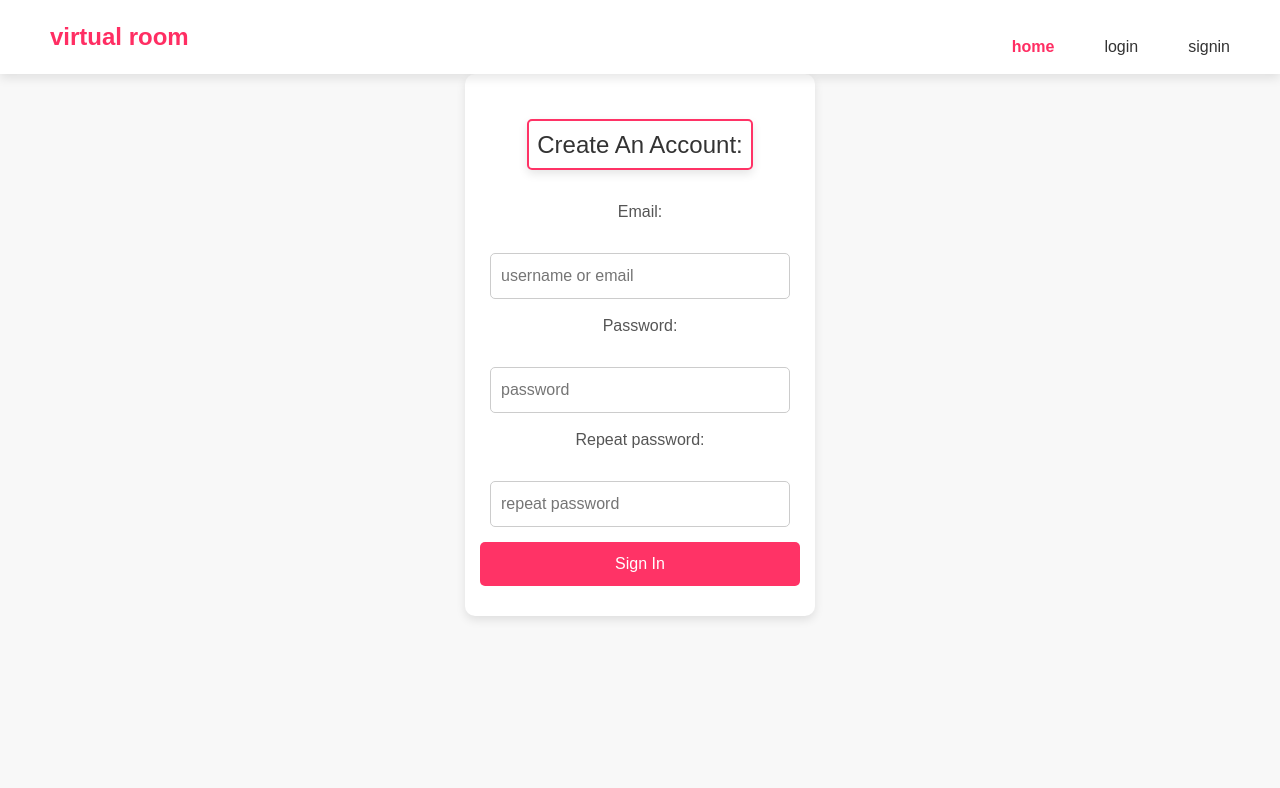
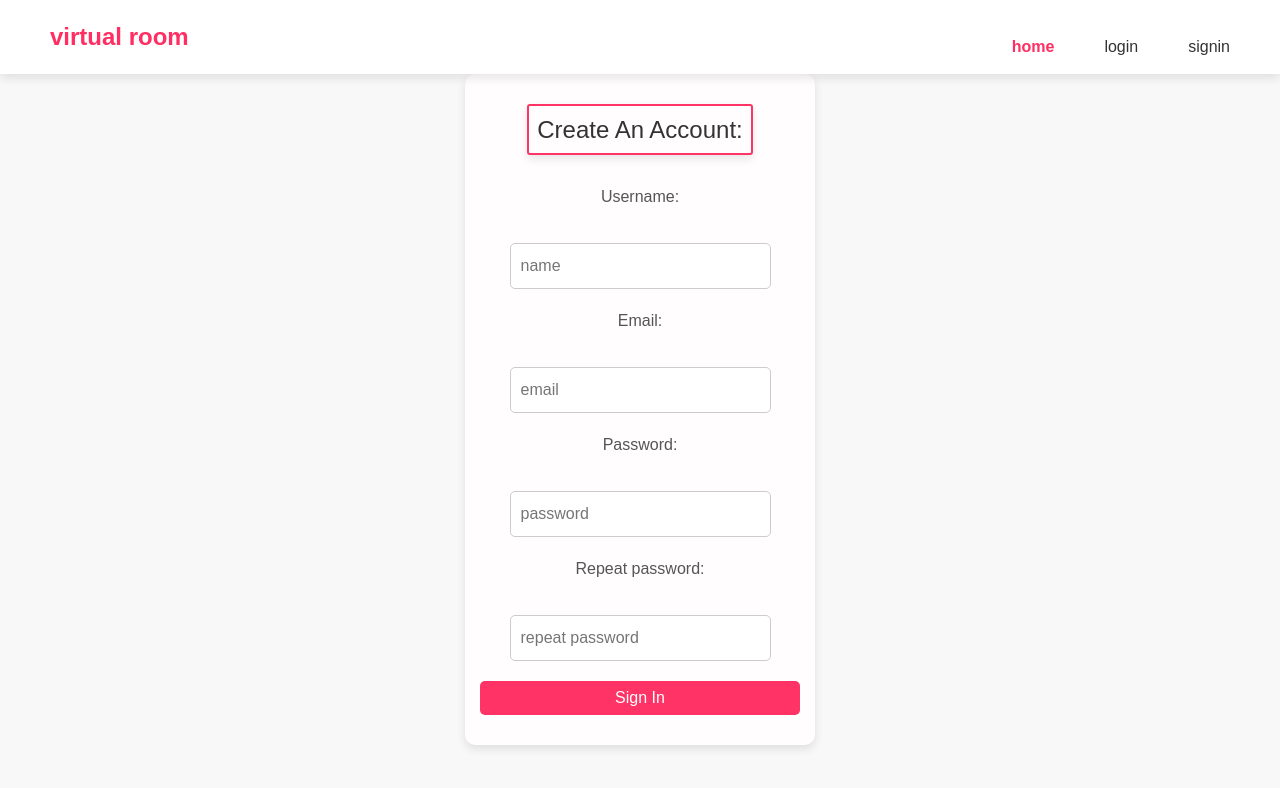
Before and after one commit to dhaneshvaibhav/hackera, a React (Vite) app in the folder hackera/: page /signin in a window 1280 px wide. Shown: the top 788 px of the page. Built offline with nearby package versions, Linux system fonts and the light colour scheme.

Commit message:
room created and pop-up login page edit

```diff
--- /dev/null
+++ b/hackera/src/component/createRoom.jsx
@@ -0,0 +1,52 @@
+import React, { useState } from 'react';
+import '../componentcss/CreateRoom.css'; // Import CSS
+
+const CreateRoom = ({ onClose }) => {
+    const [roomName, setRoomName] = useState('');
+    const [roomType, setRoomType] = useState('solo'); // Default selection: Solo
+
+    const handleCreateRoom = () => {
+        console.log("Room Created:", { roomName, roomType });
+        onClose(); // Close the popup after creating the room
+    };
+
+    return (
+        <div className="popup-overlay">
+            <div className="popup-box">
+                <h2>Create a Room</h2>
+
+                {/* Room Name Input */}
+                <input
+                    type="text"
+                    placeholder="Enter Room Name"
+                    value={roomName}
+                    onChange={(e) => setRoomName(e.target.value)}
+                />
+
+                {/* Room Type Selection */}
+                <div className="room-type-container">
+                    <label
+                        className={`room-option ${roomType === 'solo' ? 'selected' : ''}`}
+                        onClick={() => setRoomType('solo')}
+                    >
+                        Solo
+                    </label>
+                    <label
+                        className={`room-option ${roomType === 'group' ? 'selected' : ''}`}
+                        onClick={() => setRoomType('group')}
+                    >
+                        Group
+                    </label>
+                </div>
+
+                {/* Action Buttons */}
+                <div className="popup-buttons">
+                    <button className="create-btn" onClick={handleCreateRoom}>Create</button>
+                    <button className="close-btn" onClick={onClose}>Cancel</button>
+                </div>
+            </div>
+        </div>
+    );
+};
+
+export default CreateRoom;
--- a/hackera/src/component/home.jsx
+++ b/hackera/src/component/home.jsx
@@ -1,17 +1,14 @@
-
 import React, { useState } from 'react';
+import CreateRoom from "./createRoom"; // Import CreateRoom component
 import '../componentcss/home.css';
 
 const Home = () => {
     const [code, setCode] = useState('');
-
-    const handleCreate = () => {
-        console.log("Room created successfully");
-    }
+    const [showPopup, setShowPopup] = useState(false); // State to control popup visibility
 
     const handleJoin = () => {
         console.log("Room ID is", code);
-    }
+    };
 
     return (
         <div className="container">
@@ -19,7 +16,7 @@ const Home = () => {
                 <h1>Virtual Study Rooms</h1>
                 <p>Connect, collaborate, and learn together from anywhere with our virtual study rooms.</p>
                 <div className="button-container">
-                    <button className="new-meeting" onClick={handleCreate}>Create Room</button>
+                    <button className="new-meeting" onClick={() => setShowPopup(true)}>Create Room</button>
                     <div className="separator"></div>
                     <div className="join-room-container">
                         <input
@@ -32,6 +29,9 @@ const Home = () => {
                     </div>
                 </div>
             </div>
+
+            {/* Pop-up Component */}
+            {showPopup && <CreateRoom onClose={() => setShowPopup(false)} />}
         </div>
     );
 };
--- a/hackera/src/component/signin.jsx
+++ b/hackera/src/component/signin.jsx
@@ -1,17 +1,25 @@
 import React from "react"
 import { useState } from "react";
 function Signin() {
-    const [user ,setUser]=useState("")
-    const [rep ,setrep]=useState("")
-    const [password ,setPasswprd]=useState("")
-    return (  <div className="login-box">
+  const [name ,setName]=useState("")
+  const [email,setEmail]=useState("")
+  const [retypePassword ,setRetypePassword]=useState("")
+  const [password ,setPassword]=useState("")
+    return (
+    <div className="login-box">
         <h1 className="login-title">Create An Account:</h1>
+        <p>Username:</p>
+        <input
+          type="text"
+          value={name}
+          placeholder="name"
+          onChange={(e) => setName(e.target.value)}/>
 
         <p>Email:</p>
         <input
           type="text"
-          value={user}
-          placeholder="username or email"
+          value={email}
+          placeholder="email"
           onChange={(e) => setUser(e.target.value)}
         />
 
@@ -20,15 +28,15 @@ function Signin() {
           type="password"
           value={password}
           placeholder="password"
-          onChange={(e) => setPassword(e.target.value)}
+          onChange={(e) => setPasswprd(e.target.value)}
         />
 
         <p>Repeat password:</p>
         <input
           type="password"
-          value={rep}
+          value={retypePassword}
           placeholder="repeat password"
-          onChange={(e) => setRep(e.target.value)}
+          onChange={(e) => setrep(e.target.value)}
         />
 
         <button>Sign In</button>
--- /dev/null
+++ b/hackera/src/componentcss/CreateRoom.css
@@ -0,0 +1,94 @@
+/* Pop-up background */
+.popup-overlay {
+    position: fixed;
+    top: 0;
+    left: 0;
+    width: 100%;
+    height: 100%;
+    background: rgba(0, 0, 0, 0.5);
+    display: flex;
+    justify-content: center;
+    align-items: center;
+  }
+
+  /* Pop-up box */
+  .popup-box {
+    background: white;
+    padding: 20px;
+    width: 350px;
+    text-align: center;
+    border-radius: 10px;
+    box-shadow: 0 4px 10px rgba(0, 0, 0, 0.2);
+  }
+
+  /* Input field */
+  input {
+    width: 90%;
+    padding: 10px;
+    margin: 10px 0;
+    border: 1px solid #ccc;
+    border-radius: 5px;
+  }
+
+  /* Room type selection container */
+  .room-type-container {
+    display: flex;
+    justify-content: center;
+    gap: 15px;
+    margin: 15px 0;
+  }
+
+  /* Room type options (bubbles) */
+  .room-option {
+    padding: 10px 20px;
+    border-radius: 20px;
+    border: 2px solid #ccc;
+    cursor: pointer;
+    transition: all 0.3s ease;
+  }
+
+  .room-option:hover {
+    background: #f1f1f1;
+  }
+
+  /* Selected option styling */
+  .room-option.selected {
+    background: #ff3366;
+    color: white;
+    border-color: #ff3366;
+    font-weight: bold;
+  }
+
+  /* Buttons container */
+  .popup-buttons {
+    display: flex;
+    justify-content: space-around;
+    margin-top: 15px;
+  }
+
+  /* Create and close buttons */
+  .create-btn {
+    background: #28a745;
+    color: white;
+    padding: 10px;
+    border: none;
+    cursor: pointer;
+    border-radius: 5px;
+  }
+
+  .close-btn {
+    background: #dc3545;
+    color: white;
+    padding: 10px;
+    border: none;
+    cursor: pointer;
+    border-radius: 5px;
+  }
+
+  .create-btn:hover {
+    background: #218838;
+  }
+
+  .close-btn:hover {
+    background: #c82333;
+  }
--- a/hackera/src/componentcss/login.css
+++ b/hackera/src/componentcss/login.css
@@ -7,7 +7,7 @@ body {
 
 .unified-login {
     text-align: center;
-    margin-top: 50px;
+    margin-top: 25px;
 }
 
 h1 {
@@ -17,7 +17,7 @@ h1 {
 
 p {
     font-size: 16px;
-    margin: 10px 0 5px;
+    margin: 10px;
 }
 
 input {
@@ -30,7 +30,7 @@ input {
 
 button {
     width: 320px;
-    padding: 10px;
+    padding: 5px;
     margin-top: 10px;
     border: none;
     background-color: #ff3366;
@@ -50,7 +50,7 @@ div {
     align-items: center;
 }
 .login-box {
-    background: white;
+    background: #fffdfd;
     padding: 30px;
     width: 350px;
     text-align: center;
@@ -61,12 +61,13 @@ div {
     font-size: 24px;
     padding: 10px;
     border: 2px solid #ff3366;
-    border-radius: 5px;
+    border-radius: 3px;
     display: inline-block;
     margin-bottom: 20px;
     box-shadow: 0 4px 10px rgba(0, 0, 0, 0.1);
-    margin-top: 15px;
+    margin-top: 0px;
     padding-bottom: 3%;
     padding-left: 3%;
     padding-right: 3%;
+    background-color: #fffdfd;
 }
--- a/hackera/src/componentcss/signin.css
+++ b/hackera/src/componentcss/signin.css
@@ -10,12 +10,12 @@ body {
     margin-top: 50px;
 }
 
-h1 {
+.h1 {
     font-size: 28px;
     color: #333;
 }
 
-p {
+.p {
     font-size: 16px;
     margin: 10px 0 5px;
 }
```
